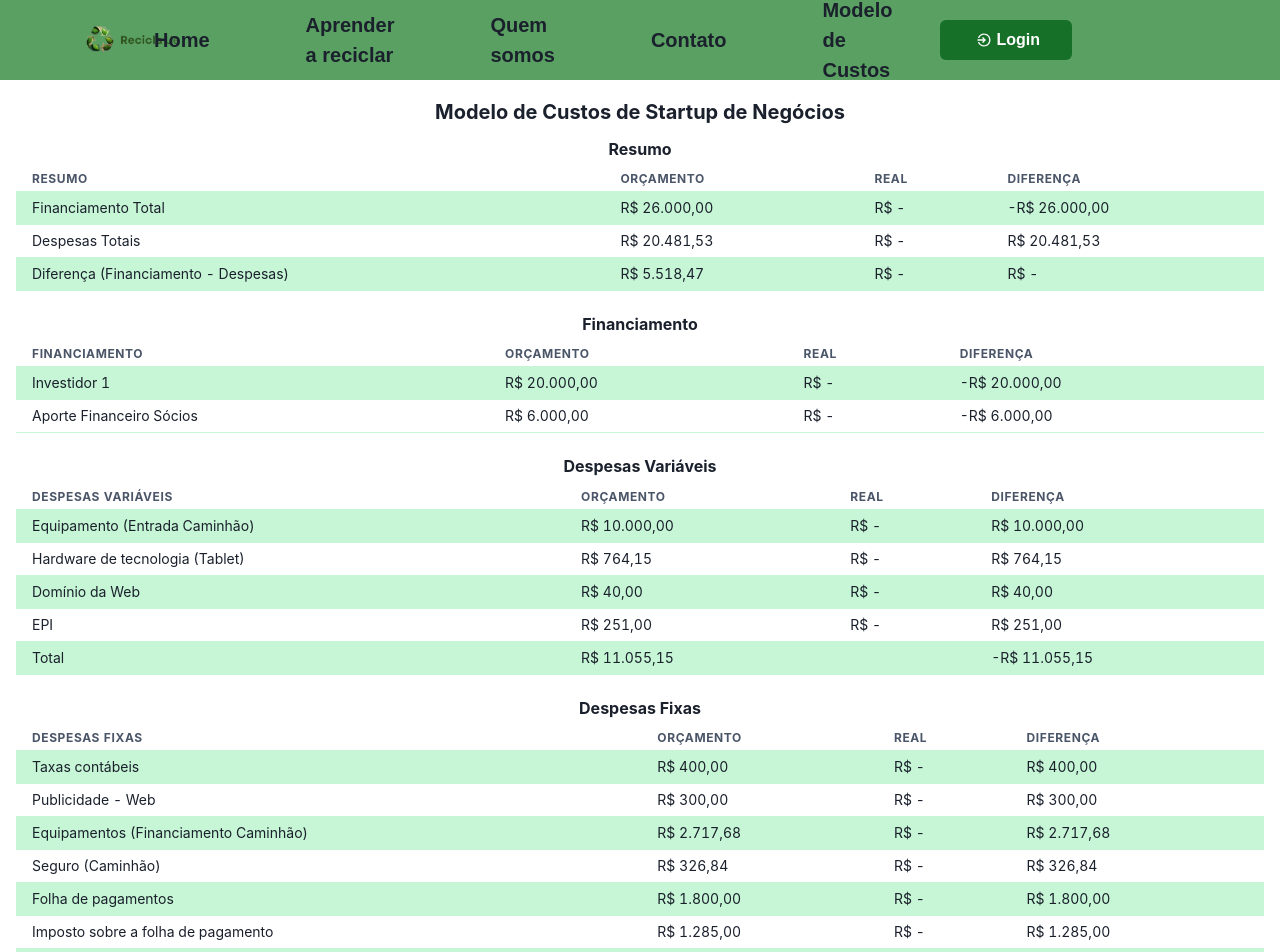
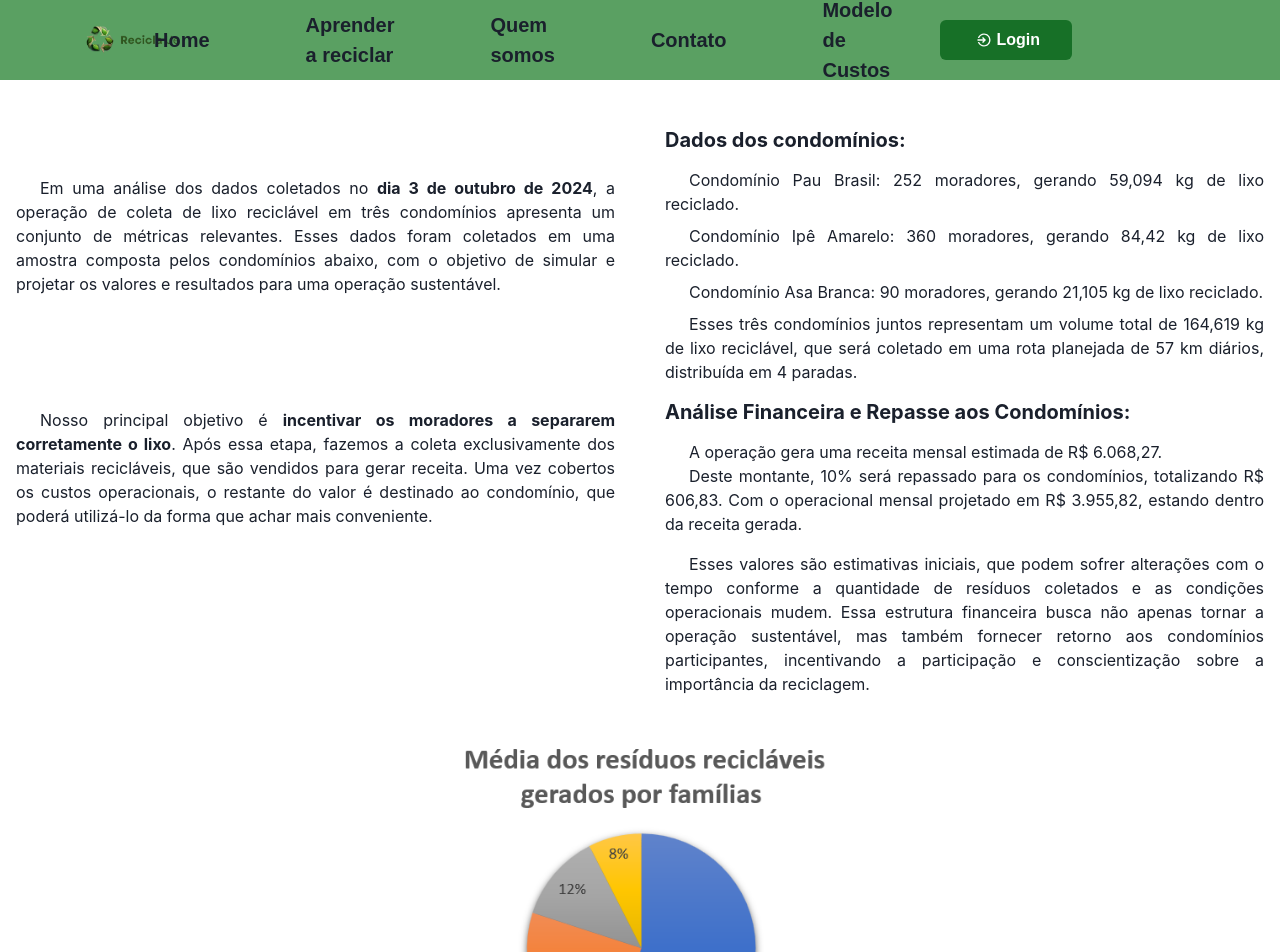
Before and after one commit to Amaxwel1/reciclaue, a React (Vite) app in the folder Frontend/: page /Tabelaprecos in a window 1280 px wide. Shown: the top 952 px of the page. Built offline with nearby package versions, Linux system fonts and the light colour scheme; a web font is replaced by a local one.

Commit message:
add novas infos

```diff
--- a/Frontend/src/assets/images.jsx
+++ b/Frontend/src/assets/images.jsx
@@ -24,6 +24,7 @@ import meninaVoadora from "../assets/images/meninaVoadora.png";
 import hero2 from "../assets/images/Hero2.png";
 import logo7 from "../assets/images/logo7.png";
 import lixeiras from "../assets/images/lixeiras.png";
+import grafico2 from "../assets/images/grafico2.png";
 
 const images = {
   bg,
@@ -52,6 +53,7 @@ const images = {
   hero2,
   logo7,
   lixeiras,
+  grafico2,
 };
 
 export default images;
--- a/Frontend/src/pages/Tabelaprecos/index.jsx
+++ b/Frontend/src/pages/Tabelaprecos/index.jsx
@@ -1,5 +1,6 @@
 import Layout from "../../Components/Layout";
-import { Box, Flex, Text, Heading, Table, Thead, Tbody, Tr, Th, Td } from "@chakra-ui/react";
+import { Box, Flex, Text, Heading, Table, Thead, Tbody, Tr, Th, Td, Image } from "@chakra-ui/react";
+import images from "../../assets/images.jsx";
 
 const TabelaPrecos = () => {
   return (
@@ -9,31 +10,77 @@ const TabelaPrecos = () => {
         align="center"
         justify="center"
         padding={8}
-        maxW="1300px" // Limita a largura máxima da seção principal
+        maxW="1300px"
         mx="auto"
-        px={4} // Espaçamento nas laterais
+        px={4}
       >
         {/* Seção de Texto */}
-        <Box textAlign="center" width="100%" mb={8}>
+        <Box width="100%" mb={8} mt={12} >
+          <Flex justify="space-between" width="100%">
+            {/* Textos alinhados à esquerda */}
+            <Box width="48%" textAlign="left" mt={12}><br></br><br></br>
+              <Text mb={4} textAlign="justify" textIndent="1.5em">
+                Em uma análise dos dados coletados no <strong>dia 3 de outubro de 2024</strong>,
+                a operação de coleta de lixo reciclável em três condomínios apresenta um conjunto de métricas
+                relevantes. Esses dados foram coletados em uma amostra composta pelos condomínios abaixo,
+                com o objetivo de simular e projetar os valores e resultados para uma operação sustentável.
+              </Text><br></br><br></br><br></br><br></br>
+              <Text mb={4} textAlign="justify" textIndent="1.5em">
+                Nosso principal objetivo é <strong>incentivar os moradores a separarem corretamente o lixo</strong>.
+                Após essa etapa, fazemos a coleta exclusivamente dos materiais recicláveis,
+                que são vendidos para gerar receita. Uma vez cobertos os custos operacionais,
+                o restante do valor é destinado ao condomínio,
+                que poderá utilizá-lo da forma que achar mais conveniente.
+              </Text>
+            </Box>
 
-          {/* Título do Projeto */}
-          <Heading as="h2" size="lg" mb={4}>
-            Conheça o nosso{" "}
-            <Text as="span" color="green.500">
-              Projeto
-            </Text>
+            {/* Textos alinhados à direita */}
+            <Box width="48%" textAlign="justify">
+              <Heading as="h2" size="md" mb={4} mt={12} >
+                <strong>Dados dos condomínios:</strong>
               </Heading>
+              <Text mb={2} textAlign="justify" textIndent="1.5em">Condomínio Pau Brasil: 252 moradores, gerando 59,094 kg de lixo reciclado.</Text>
+              <Text mb={2} textAlign="justify" textIndent="1.5em">Condomínio Ipê Amarelo: 360 moradores, gerando 84,42 kg de lixo reciclado.</Text>
+              <Text mb={2} textAlign="justify" textIndent="1.5em">Condomínio Asa Branca: 90 moradores, gerando 21,105 kg de lixo reciclado.</Text>
+              <Text mb={4} textAlign="justify" textIndent="1.5em">Esses três condomínios juntos representam um volume total de 164,619 kg de lixo reciclável,
+                que será coletado em uma rota planejada de 57 km diários, distribuída em 4 paradas.</Text>
+
+              <Heading as="h2" size="md" mb={4}>
+                <strong>Análise Financeira e Repasse aos Condomínios:</strong>
+              </Heading>
+              <Text textAlign="justify" textIndent="1.5em">A operação gera uma receita mensal estimada de R$ 6.068,27.</Text>
+              <Text textAlign="justify" textIndent="1.5em">Deste montante, 10% será repassado para os condomínios,
+                totalizando R$ 606,83. Com o operacional mensal projetado em R$ 3.955,82,
+                estando dentro da receita gerada.</Text>
+              <Text mt={4} textAlign="justify" textIndent="1.5em">Esses valores são estimativas iniciais,
+                que podem sofrer alterações com o tempo conforme a quantidade de resíduos coletados
+                e as condições operacionais mudem. Essa estrutura financeira busca não apenas tornar a
+                operação sustentável, mas também fornecer retorno aos condomínios participantes,
+                incentivando a participação e conscientização sobre a importância da reciclagem.</Text>
+            </Box>
+          </Flex>
+
+          {/* Imagem centralizada */}
+          <Flex justify="center" mt={8} mb={8}>
+            <Image
+              src={images.grafico2}
+              alt="Gráfico"
+              maxW="500px"
+              borderRadius="md"
+            />
+          </Flex>
 
           {/* Modelo de Custos */}
-          <Box mt={8} mb={4}>
+          <Box textAlign="center" mt={8} mb={4}>
             <Heading as="h3" size="md">
               Modelo de Custos de Startup de Negócios
             </Heading>
           </Box>
 
-          {/* Resumo */}
-          <Box maxW="100%" mx="auto" mb={6}>
-            <Heading as="h4" size="sm" textAlign="center" mb={2}>Resumo</Heading>
+          {/* Resumo e Tabelas Centralizadas */}
+          <Flex direction="column" align="center" maxW="100%" mx="auto" mb={6}>
+            <Box width="100%" textAlign="center" mb={6}>
+              <Heading as="h4" size="sm" mb={2}>Resumo</Heading>
               <Table variant="striped" colorScheme="green" size="sm" mx="auto">
                 <Thead>
                   <Tr>
@@ -52,13 +99,13 @@ const TabelaPrecos = () => {
                   </Tr>
                   <Tr>
                     <Td>Despesas Totais</Td>
-                  <Td>R$ 20.481,53</Td>
+                    <Td>R$ 19.987,31</Td>
                     <Td>R$ -</Td>
-                  <Td>R$ 20.481,53</Td>
+                    <Td>R$ 19.987,31</Td>
                   </Tr>
                   <Tr>
                     <Td>Diferença (Financiamento - Despesas)</Td>
-                  <Td>R$ 5.518,47</Td>
+                    <Td>R$ 6.012,69</Td>
                     <Td>R$ -</Td>
                     <Td>R$ -</Td>
                   </Tr>
@@ -66,9 +113,9 @@ const TabelaPrecos = () => {
               </Table>
             </Box>
 
-          {/* Financiamento */}
-          <Box maxW="100%" mx="auto" mb={6}>
-            <Heading as="h4" size="sm" textAlign="center" mb={2}>Financiamento</Heading>
+            {/* Outras Tabelas (exemplo de uma) */}
+            <Box width="100%" textAlign="center" mb={6}>
+              <Heading as="h4" size="sm" mb={2}>Financiamento</Heading>
               <Table variant="striped" colorScheme="green" size="sm" mx="auto">
                 <Thead>
                   <Tr>
@@ -96,8 +143,8 @@ const TabelaPrecos = () => {
             </Box>
 
             {/* Despesas Variáveis */}
-          <Box maxW="100%" mx="auto" mb={6}>
-            <Heading as="h4" size="sm" textAlign="center" mb={2}>Despesas Variáveis</Heading>
+            <Box width="100%" textAlign="center" mb={6}>
+              <Heading as="h4" size="sm" mb={2}>Despesas Variáveis</Heading>
               <Table variant="striped" colorScheme="green" size="sm" mx="auto">
                 <Thead>
                 <Tr>
@@ -109,42 +156,18 @@ const TabelaPrecos = () => {
               </Thead>
               <Tbody>
                 <Tr>
-                  <Td>Equipamento (Entrada Caminhão)</Td>
-                  <Td>R$ 10.000,00</Td>
-                  <Td>R$ -</Td>
-                  <Td>R$ 10.000,00</Td>
-                </Tr>
-                <Tr>
-                  <Td>Hardware de tecnologia (Tablet)</Td>
-                  <Td>R$ 764,15</Td>
-                  <Td>R$ -</Td>
-                  <Td>R$ 764,15</Td>
-                </Tr>
-                <Tr>
-                  <Td>Domínio da Web</Td>
-                  <Td>R$ 40,00</Td>
-                  <Td>R$ -</Td>
-                  <Td>R$ 40,00</Td>
-                </Tr>
-                <Tr>
-                  <Td>EPI</Td>
-                  <Td>R$ 251,00</Td>
-                  <Td>R$ -</Td>
-                  <Td>R$ 251,00</Td>
-                </Tr>
-                <Tr>
                   <Td>Total</Td>
                   <Td>R$ 11.055,15</Td>
-                  <Td></Td>
-                  <Td>-R$ 11.055,15</Td>
+                  <Td>R$ -</Td>
+                  <Td>R$ -</Td>
                 </Tr>
               </Tbody>
             </Table>
           </Box>
 
           {/* Despesas Fixas */}
-          <Box maxW="100%" mx="auto" mb={6}>
-            <Heading as="h4" size="sm" textAlign="center" mb={2}>Despesas Fixas</Heading>
+          <Box width="100%" textAlign="center" mb={6}>
+              <Heading as="h4" size="sm" mb={2}>Despesas Fixas</Heading>
               <Table variant="striped" colorScheme="green" size="sm" mx="auto">
                 <Thead>
                 <Tr>
@@ -156,56 +179,17 @@ const TabelaPrecos = () => {
               </Thead>
               <Tbody>
                 <Tr>
-                  <Td>Taxas contábeis</Td>
-                  <Td>R$ 400,00</Td>
+                  <Td>Total</Td>
+                  <Td>R$ 8.932,16</Td>
                   <Td>R$ -</Td>
-                  <Td>R$ 400,00</Td>
-                </Tr>
-                <Tr>
-                  <Td>Publicidade - Web</Td>
-                  <Td>R$ 300,00</Td>
                   <Td>R$ -</Td>
-                  <Td>R$ 300,00</Td>
-                </Tr>
-                <Tr>
-                  <Td>Equipamentos (Financiamento Caminhão)</Td>
-                  <Td>R$ 2.717,68</Td>
-                  <Td>R$ -</Td>
-                  <Td>R$ 2.717,68</Td>
-                </Tr>
-                <Tr>
-                  <Td>Seguro (Caminhão)</Td>
-                  <Td>R$ 326,84</Td>
-                  <Td>R$ -</Td>
-                  <Td>R$ 326,84</Td>
-                </Tr>
-                <Tr>
-                  <Td>Folha de pagamentos</Td>
-                  <Td>R$ 1.800,00</Td>
-                  <Td>R$ -</Td>
-                  <Td>R$ 1.800,00</Td>
-                </Tr>
-                <Tr>
-                  <Td>Imposto sobre a folha de pagamento</Td>
-                  <Td>R$ 1.285,00</Td>
-                  <Td>R$ -</Td>
-                  <Td>R$ 1.285,00</Td>
-                </Tr>
-                <Tr>
-                  <Td>Telefone (5G do Tablet)</Td>
-                  <Td>R$ 75,00</Td>
-                  <Td>R$ -</Td>
-                  <Td>R$ 75,00</Td>
-                </Tr>
-                <Tr>
-                  <Td>Total</Td>
-                  <Td>R$ 9.426,38</Td>
-                  <Td></Td>
-                  <Td>-R$ 9.426,38</Td>
                 </Tr>
               </Tbody>
             </Table>
           </Box>
+
+            {/* Outras tabelas aqui, caso necessário */}
+          </Flex>
         </Box>
       </Flex>
     </Layout>
```
Also changed, not shown: Frontend/src/assets/images/grafico2.png (added). Lines whose indentation alone changed are shown as unchanged.
